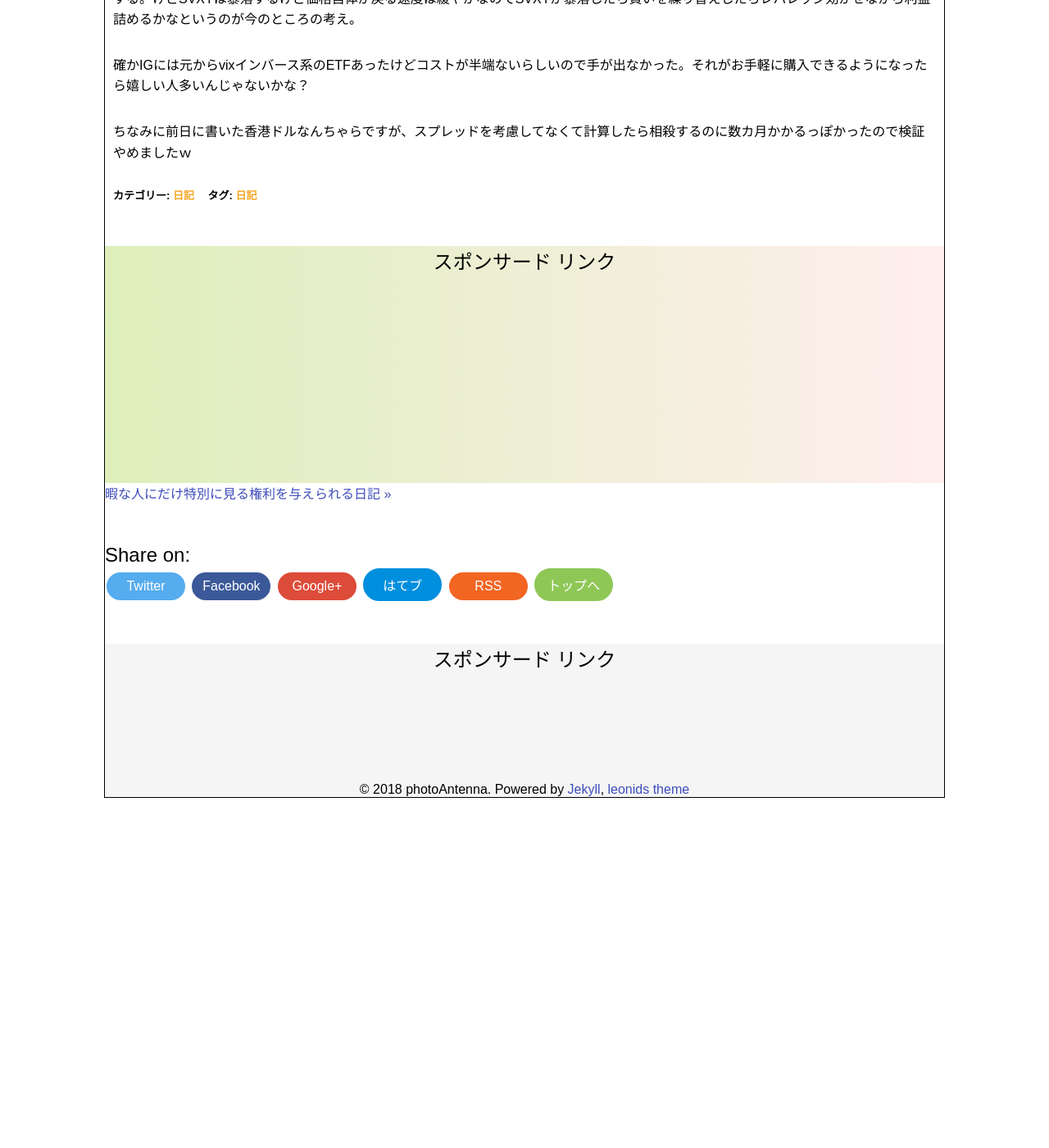
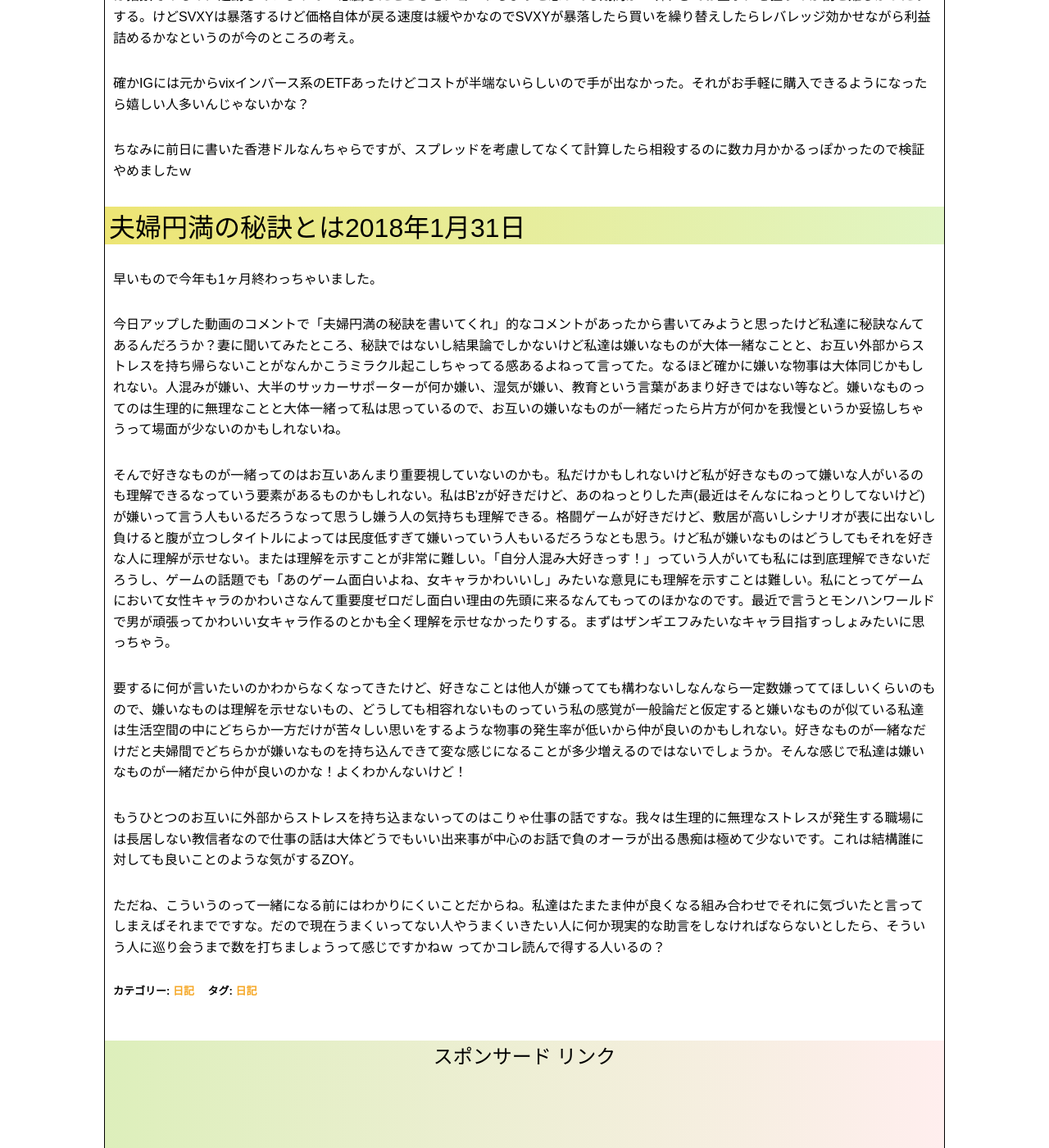
Before and after one commit to photoantenna/photoantenna.github.io, a Jekyll site: the page built from _posts/2017-12-27-diary.md, in a window 1280 px wide and 1400 px high, scrolled down 7008 px. Shown: the whole window at 82% size. Built offline with Jekyll 4.4.1, drawn with Linux system fonts in a browser that asks for light colours; before the commit the page ends 7989 px from its top, so only the background shows below that; some of the changed text lies outside the part shown.

Commit message:
日記更新

```diff
--- a/_posts/2017-12-27-diary.md
+++ b/_posts/2017-12-27-diary.md
@@ -5,9 +5,9 @@ permalink: diary04
 excerpt: "日常のことや出来事に対する自分の反応を文章化していこうのコーナーです。特にテーマも設けずにつらつらと書いていくとっても楽しいコーナーです。とっても楽しいんですけどまず有益な情報は得られないと思われるので日記が当サイトのメインコンテンツにならないよう注意する必要があったりしますですよ。"
 categories: "日記"
 tags: "日記"
-keywords: "日記, 哲学, こんにゃく, VIX, ゲーム, 失敗, facerig, コストコ, FX, 料理, ドルペッグ, SVXY"
+keywords: "日記, 哲学, こんにゃく, VIX, ゲーム, 失敗, facerig, コストコ, FX, 料理, ドルペッグ, SVXY, 夫婦円満"
 mokuji: true
-update: 2018-1-25
+update: 2018-1-31
 image:
   feature: diary.jpg
 ---
@@ -110,3 +110,18 @@ FXの取引ルールは今んとこクロス円である程度スワップ付く
 確かIGには元からvixインバース系のETFあったけどコストが半端ないらしいので手が出なかった。それがお手軽に購入できるようになったら嬉しい人多いんじゃないかな？
 
 ちなみに前日に書いた香港ドルなんちゃらですが、スプレッドを考慮してなくて計算したら相殺するのに数カ月かかるっぽかったので検証やめましたｗ
+
+### 夫婦円満の秘訣とは2018年1月31日
+
+早いもので今年も1ヶ月終わっちゃいました。
+
+今日アップした動画のコメントで「夫婦円満の秘訣を書いてくれ」的なコメントがあったから書いてみようと思ったけど私達に秘訣なんてあるんだろうか？妻に聞いてみたところ、秘訣ではないし結果論でしかないけど私達は嫌いなものが大体一緒なことと、お互い外部からストレスを持ち帰らないことがなんかこうミラクル起こしちゃってる感あるよねって言ってた。なるほど確かに嫌いな物事は大体同じかもしれない。人混みが嫌い、大半のサッカーサポーターが何か嫌い、湿気が嫌い、教育という言葉があまり好きではない等など。嫌いなものってのは生理的に無理なことと大体一緒って私は思っているので、お互いの嫌いなものが一緒だったら片方が何かを我慢というか妥協しちゃうって場面が少ないのかもしれないね。
+
+そんで好きなものが一緒ってのはお互いあんまり重要視していないのかも。私だけかもしれないけど私が好きなものって嫌いな人がいるのも理解できるなっていう要素があるものかもしれない。私はB'zが好きだけど、あのねっとりした声(最近はそんなにねっとりしてないけど)が嫌いって言う人もいるだろうなって思うし嫌う人の気持ちも理解できる。格闘ゲームが好きだけど、敷居が高いしシナリオが表に出ないし負けると腹が立つしタイトルによっては民度低すぎて嫌いっていう人もいるだろうなとも思う。けど私が嫌いなものはどうしてもそれを好きな人に理解が示せない。または理解を示すことが非常に難しい。「自分人混み大好きっす！」っていう人がいても私には到底理解できないだろうし、ゲームの話題でも「あのゲーム面白いよね、女キャラかわいいし」みたいな意見にも理解を示すことは難しい。私にとってゲームにおいて女性キャラのかわいさなんて重要度ゼロだし面白い理由の先頭に来るなんてもってのほかなのです。最近で言うとモンハンワールドで男が頑張ってかわいい女キャラ作るのとかも全く理解を示せなかったりする。まずはザンギエフみたいなキャラ目指すっしょみたいに思っちゃう。
+
+要するに何が言いたいのかわからなくなってきたけど、好きなことは他人が嫌ってても構わないしなんなら一定数嫌っててほしいくらいのもので、嫌いなものは理解を示せないもの、どうしても相容れないものっていう私の感覚が一般論だと仮定すると嫌いなものが似ている私達は生活空間の中にどちらか一方だけが苦々しい思いをするような物事の発生率が低いから仲が良いのかもしれない。好きなものが一緒なだけだと夫婦間でどちらかが嫌いなものを持ち込んできて変な感じになることが多少増えるのではないでしょうか。そんな感じで私達は嫌いなものが一緒だから仲が良いのかな！よくわかんないけど！
+
+もうひとつのお互いに外部からストレスを持ち込まないってのはこりゃ仕事の話ですな。我々は生理的に無理なストレスが発生する職場には長居しない教信者なので仕事の話は大体どうでもいい出来事が中心のお話で負のオーラが出る愚痴は極めて少ないです。これは結構誰に対しても良いことのような気がするZOY。
+
+ただね、こういうのって一緒になる前にはわかりにくいことだからね。私達はたまたま仲が良くなる組み合わせでそれに気づいたと言ってしまえばそれまでですな。だので現在うまくいってない人やうまくいきたい人に何か現実的な助言をしなければならないとしたら、そういう人に巡り会うまで数を打ちましょうって感じですかねｗ
+ってかコレ読んで得する人いるの？
```
